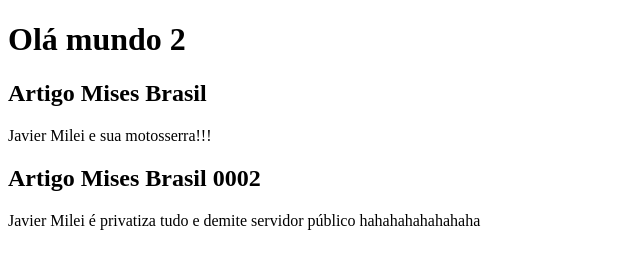
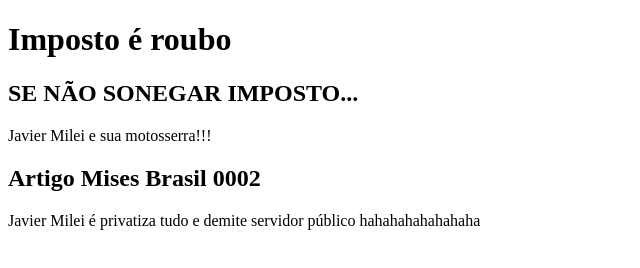
Before and after one commit to gustavo99ufl/projeto-site, a plain HTML site: page index.html in a window 1280 px wide. Shown: the whole page, without its empty margins (0-640 px from the left). Drawn offline with Linux system fonts and the light colour scheme.

Commit message:
comecei á escrever o conteúdo

```diff
--- a/index.html
+++ b/index.html
@@ -3,15 +3,15 @@
 <head>
     <meta charset="UTF-8">
     <meta name="viewport" content="width=device-width, initial-scale=1.0">
-    <title>Olá Mundo!</title>
+    <title>Cabeça ombro joelho e pé</title>
 </head>
 <body>
     <main>
         <header>
-            <h1>Olá mundo 2</h1>
+            <h1>Imposto é roubo</h1>
         </header>
         <article>
-            <h2>Artigo Mises Brasil</h2>
+            <h2>SE NÃO SONEGAR IMPOSTO...</h2>
             <p>Javier Milei e sua motosserra!!!</p>
         </article>
         <article>
```
